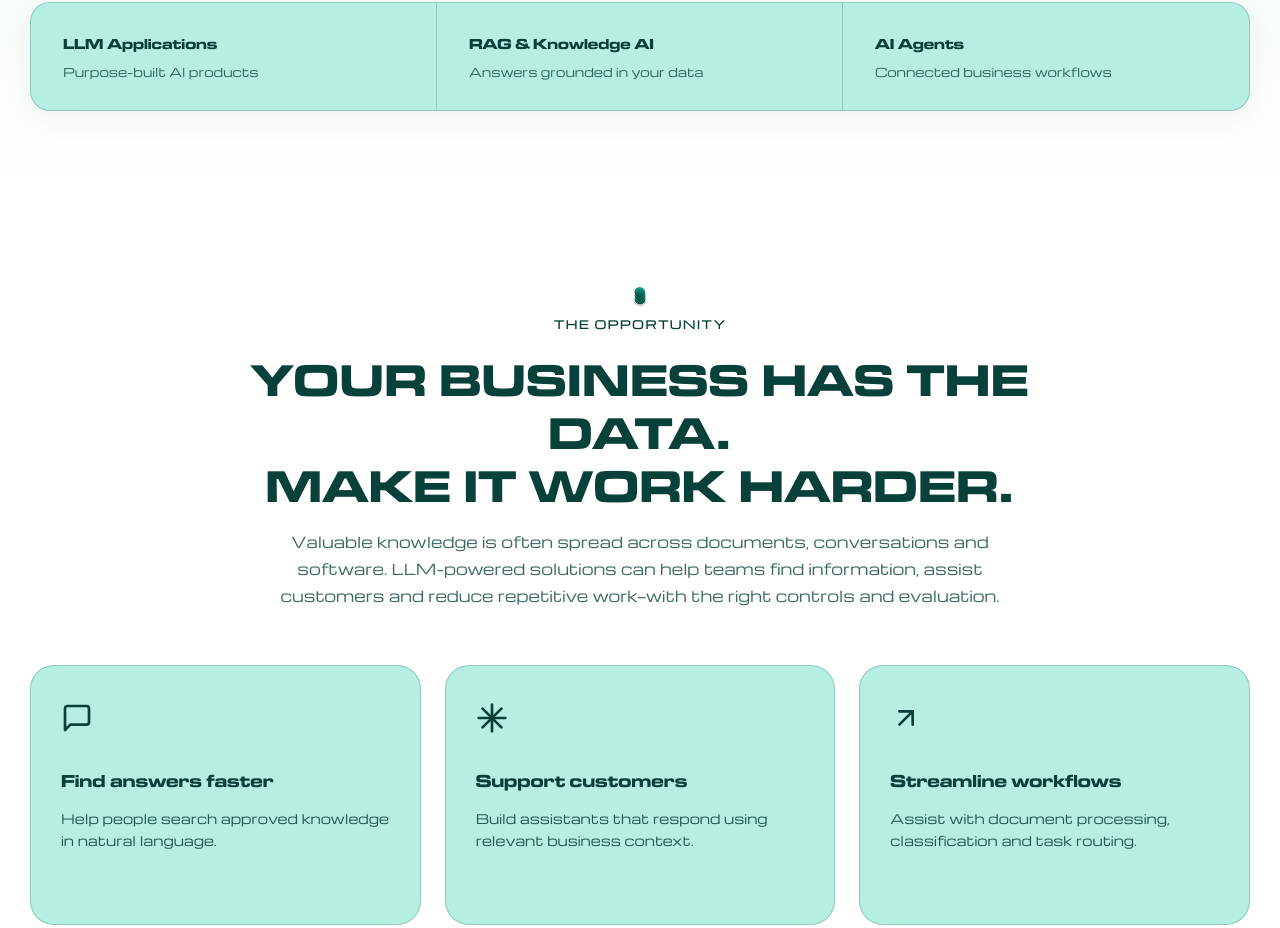
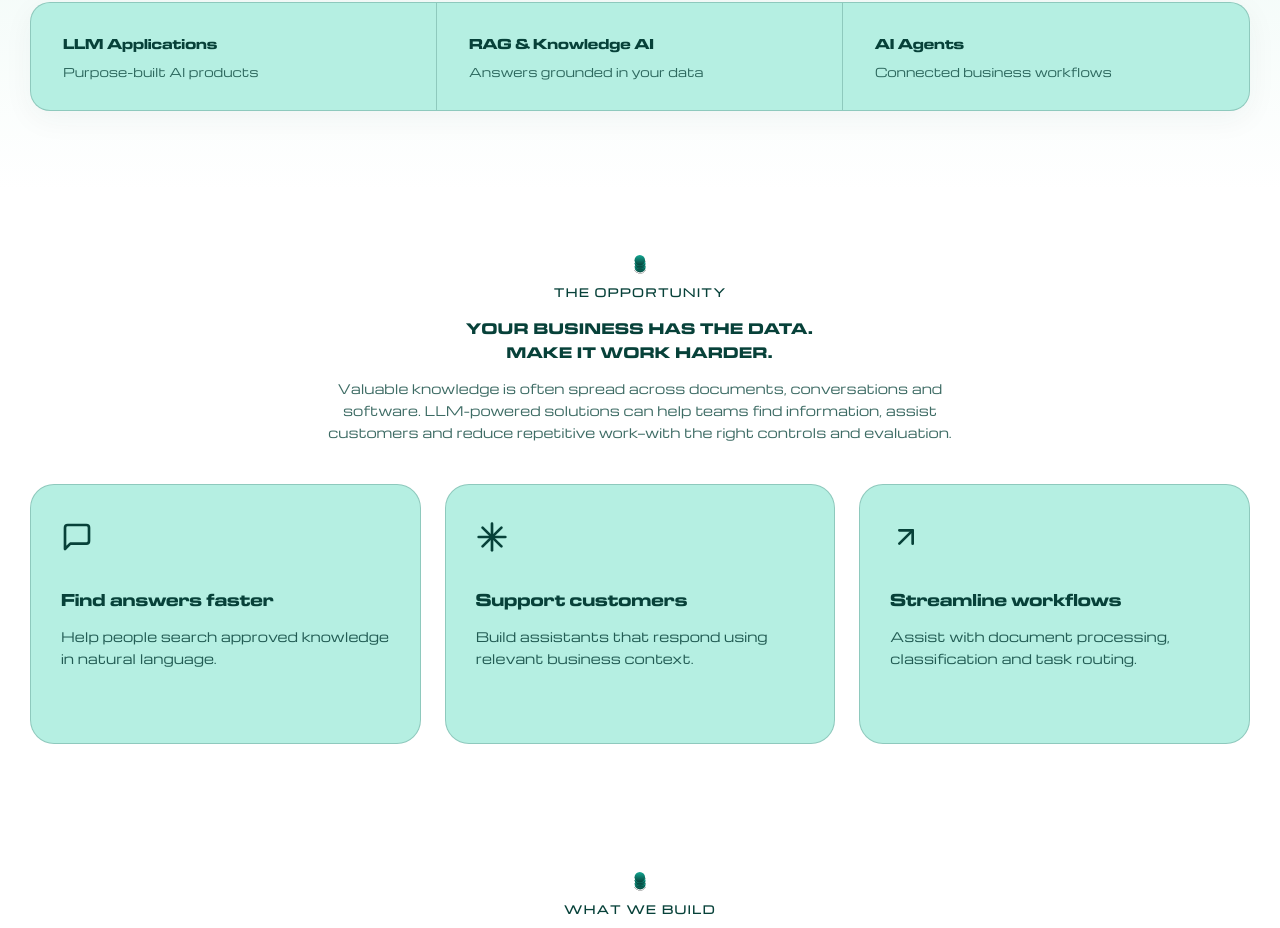
Before and after one commit to yash-obrive/llm, a website built with Vite: page index.html in a window 1280 px wide. Shown: the part 640-1568 px from the top of the page. Built offline with nearby package versions, Linux system fonts and the light colour scheme; no server answers; animation ran at ten frames a second.

Commit message:
style: reduce vertical section spacing and update section headers to 16px microgrammaBold

```diff
--- a/src/style.css
+++ b/src/style.css
@@ -13,6 +13,14 @@
 
 @font-face {
   font-family: 'Microgramma Bold';
+  src: url('/fonts/microgramma-bold.otf') format('opentype');
+  font-weight: 800;
+  font-style: normal;
+  font-display: swap;
+}
+
+@font-face {
+  font-family: 'microgrammaBold Fallback';
   src: url('/fonts/microgramma-bold.otf') format('opentype');
   font-weight: 800;
   font-style: normal;
@@ -120,8 +128,8 @@ a {
 }
 
 .section-pad {
-  padding-top: 96px;
-  padding-bottom: 96px;
+  padding-top: 64px;
+  padding-bottom: 64px;
 }
 
 /* Section Background Variations */
@@ -161,29 +169,31 @@ a {
   flex-direction: column;
   align-items: center;
   text-align: center;
-  margin-bottom: 56px;
+  margin-bottom: 40px;
 }
 
 .section-header-center .obrive-badge {
   flex-direction: column;
   gap: 8px;
-  margin-bottom: 20px;
+  margin-bottom: 16px;
 }
 
 .section-header-center h2 {
-  font-size: clamp(28px, 4.2vw, 46px);
-  line-height: 1.15;
-  letter-spacing: 0.02em;
+  font-family: microgrammaBold, "microgrammaBold Fallback", sans-serif !important;
+  font-size: 16px !important;
+  font-weight: 800 !important;
+  line-height: 24px !important;
+  letter-spacing: 0.04em;
   text-transform: uppercase;
   max-width: 900px;
-  margin-bottom: 16px;
+  margin-bottom: 12px;
 }
 
 .section-header-center p {
-  font-size: clamp(13px, 1.3vw, 15px);
+  font-size: 13px;
   color: var(--obrive-text-muted);
-  max-width: 720px;
-  line-height: 1.8;
+  max-width: 680px;
+  line-height: 1.7;
 }
 
 /* ==========================================================================
```
